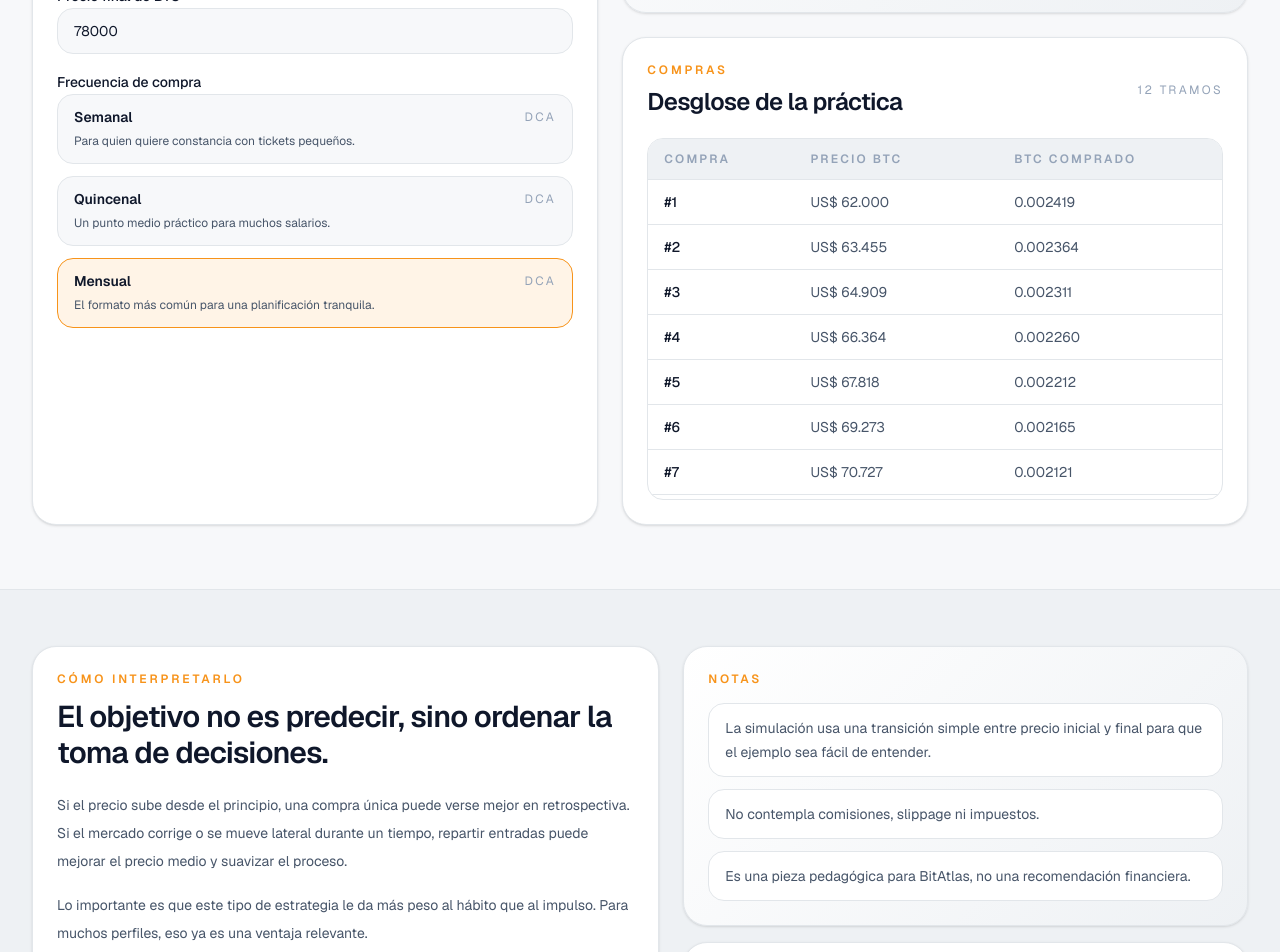
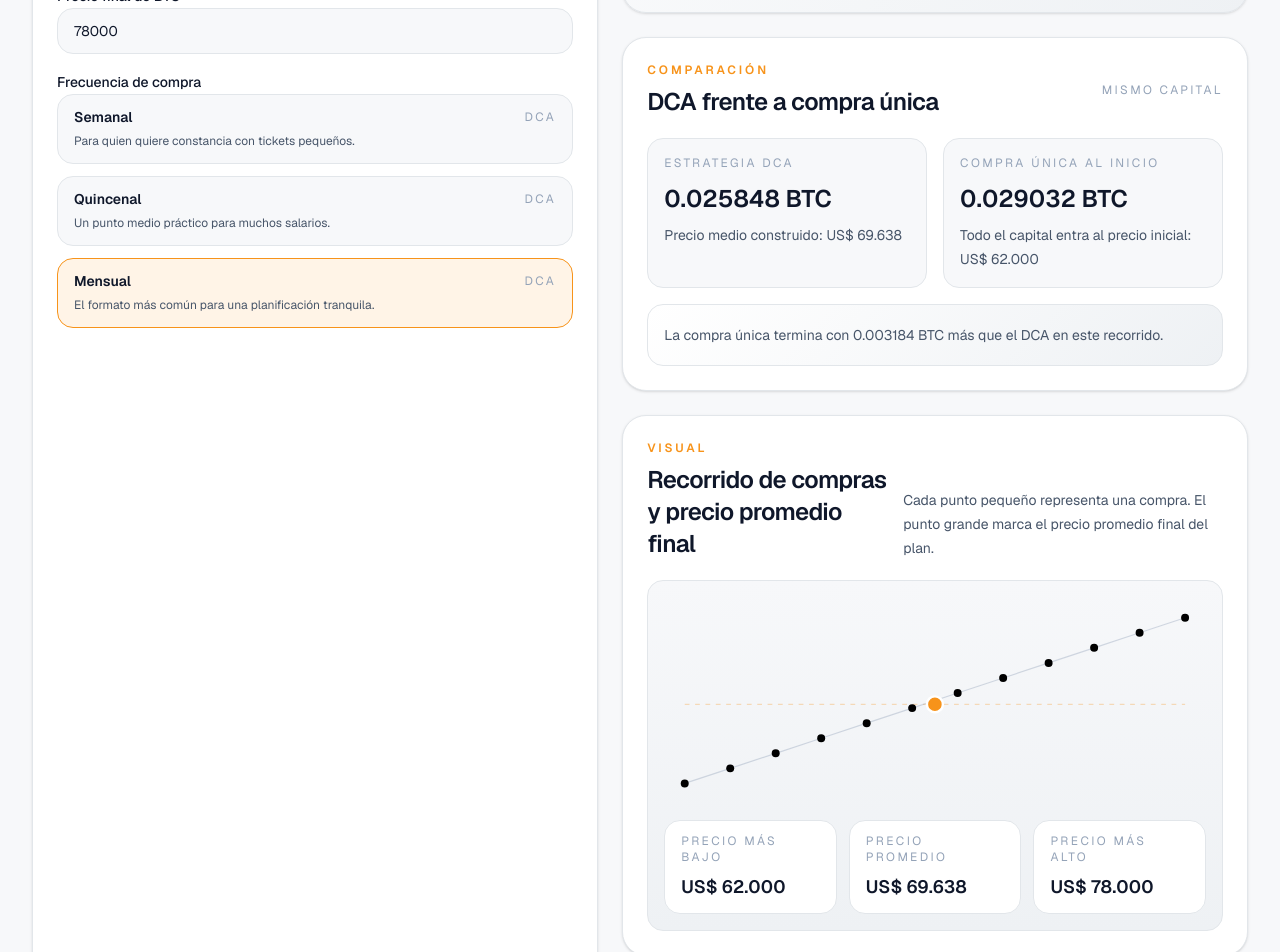
Before and after one commit to EmirMaya/BitcoinCharts, a Next.js app: page /dca-calculator in a window 1280 px wide. Shown: the part 1580-2532 px from the top of the page. Built offline with nearby package versions, Linux system fonts and the light colour scheme.

Commit message:
Mejoras en DCA, y chart DCA

```diff
--- a/app/components/CryptoMarketTable.tsx
+++ b/app/components/CryptoMarketTable.tsx
@@ -88,9 +88,8 @@ function fallbackView() {
           No se pudo cargar el top 30 en este momento
         </h3>
         <p className="max-w-2xl text-sm leading-7 text-text-secondary">
-          El módulo está preparado para consumir una API gratuita de mercado.
-          Si el proveedor no responde o excede el rate limit, la home sigue
-          funcionando sin romper la página.
+          Si el proveedor no responde o se pasa del rate limit, el resto sigue
+          funcionando con normalidad mientras vuelven los datos.
         </p>
       </div>
     </div>
@@ -153,7 +152,7 @@ export default async function CryptoMarketTable() {
           </p>
           <p className="mt-3 text-lg font-semibold">Momentum diario</p>
           <p className="mt-2 text-sm leading-6 text-text-secondary">
-            Lectura rápida de ganadores y perdedores sin salir de la portada.
+            Para detectar rápido ganadores y perdedores del día.
           </p>
         </div>
         <div className="rounded-2xl border border-border bg-card p-4">
--- a/app/components/Navbar.tsx
+++ b/app/components/Navbar.tsx
@@ -177,7 +177,8 @@ export default function Navbar() {
                         Panel visual
                       </p>
                       <p className="mt-2 text-sm text-text-secondary">
-                        Accesos rápidos a los gráficos principales de BitAtlas.
+                        Accesos rápidos para pasar del contexto histórico a lo
+                        on-chain y a la práctica de DCA.
                       </p>
                     </div>
                     <div className="mt-2 space-y-1">
--- a/app/dca-calculator/dca-calculator.tsx
+++ b/app/dca-calculator/dca-calculator.tsx
@@ -53,12 +53,67 @@ function formatPercentage(value: number) {
   return `${value >= 0 ? "+" : ""}${value.toFixed(2)}%`;
 }
 
+function buildPurchaseChartPoints(
+  prices: number[],
+  width: number,
+  height: number,
+  padding: number,
+) {
+  if (prices.length === 0) {
+    return [];
+  }
+
+  const minPrice = Math.min(...prices);
+  const maxPrice = Math.max(...prices);
+  const range = maxPrice - minPrice || 1;
+
+  return prices.map((price, index) => {
+    const x =
+      padding +
+      (index / Math.max(prices.length - 1, 1)) * (width - padding * 2);
+    const y =
+      height -
+      padding -
+      ((price - minPrice) / range) * (height - padding * 2);
+
+    return { x, y, price, index: index + 1 };
+  });
+}
+
 export default function DcaCalculator() {
-  const [amountPerBuy, setAmountPerBuy] = useState(INITIAL_VALUES.amountPerBuy);
-  const [numberOfBuys, setNumberOfBuys] = useState(INITIAL_VALUES.numberOfBuys);
-  const [startingPrice, setStartingPrice] = useState(INITIAL_VALUES.startingPrice);
-  const [endingPrice, setEndingPrice] = useState(INITIAL_VALUES.endingPrice);
+  const [amountPerBuyInput, setAmountPerBuyInput] = useState(
+    String(INITIAL_VALUES.amountPerBuy),
+  );
+  const [numberOfBuysInput, setNumberOfBuysInput] = useState(
+    String(INITIAL_VALUES.numberOfBuys),
+  );
+  const [startingPriceInput, setStartingPriceInput] = useState(
+    String(INITIAL_VALUES.startingPrice),
+  );
+  const [endingPriceInput, setEndingPriceInput] = useState(
+    String(INITIAL_VALUES.endingPrice),
+  );
   const [frequency, setFrequency] = useState<DcaFrequency>(INITIAL_VALUES.frequency);
+  const parsedAmountPerBuy = Number(amountPerBuyInput);
+  const parsedNumberOfBuys = Number(numberOfBuysInput);
+  const parsedStartingPrice = Number(startingPriceInput);
+  const parsedEndingPrice = Number(endingPriceInput);
+  const amountPerBuy =
+    Number.isFinite(parsedAmountPerBuy) && parsedAmountPerBuy >= 10
+      ? parsedAmountPerBuy
+      : INITIAL_VALUES.amountPerBuy;
+  const numberOfBuys =
+    Number.isFinite(parsedNumberOfBuys) && parsedNumberOfBuys >= 1
+      ? Math.floor(parsedNumberOfBuys)
+      : INITIAL_VALUES.numberOfBuys;
+  const startingPrice =
+    Number.isFinite(parsedStartingPrice) && parsedStartingPrice >= 1000
+      ? parsedStartingPrice
+      : INITIAL_VALUES.startingPrice;
+  const endingPrice =
+    Number.isFinite(parsedEndingPrice) && parsedEndingPrice >= 1000
+      ? parsedEndingPrice
+      : INITIAL_VALUES.endingPrice;
 
   const result = calculateDcaPlan({
     amountPerBuy,
@@ -72,6 +127,24 @@ export default function DcaCalculator() {
   const frequencyLabel = getFrequencyLabel(frequency);
   const isPositive = summary.profitLoss >= 0;
   const beatsLumpSum = summary.lumpSumDifference >= 0;
+  const chartWidth = 680;
+  const chartHeight = 260;
+  const chartPadding = 26;
+  const purchasePrices = purchases.map((purchase) => purchase.price);
+  const chartPoints = buildPurchaseChartPoints(
+    purchasePrices,
+    chartWidth,
+    chartHeight,
+    chartPadding,
+  );
+  const minChartPrice = Math.min(...purchasePrices);
+  const maxChartPrice = Math.max(...purchasePrices);
+  const chartRange = maxChartPrice - minChartPrice || 1;
+  const averagePriceY =
+    chartHeight -
+    chartPadding -
+    ((summary.averageBuyPrice - minChartPrice) / chartRange) *
+      (chartHeight - chartPadding * 2);
 
   return (
     <section className="grid gap-6 lg:grid-cols-[0.95fr_1.05fr]">
@@ -99,10 +172,9 @@ export default function DcaCalculator() {
               type="number"
               min={10}
               step={10}
-              value={amountPerBuy}
-              onChange={(event) =>
-                setAmountPerBuy(Math.max(10, Number(event.target.value) || 10))
-              }
+              value={amountPerBuyInput}
+              onChange={(event) => setAmountPerBuyInput(event.target.value)}
+              onBlur={() => setAmountPerBuyInput(String(amountPerBuy))}
               className="w-full rounded-2xl border border-border bg-background px-4 py-3 text-sm outline-none focus:border-btc"
             />
           </label>
@@ -116,10 +188,9 @@ export default function DcaCalculator() {
               min={1}
               max={120}
               step={1}
-              value={numberOfBuys}
-              onChange={(event) =>
-                setNumberOfBuys(Math.max(1, Number(event.target.value) || 1))
-              }
+              value={numberOfBuysInput}
+              onChange={(event) => setNumberOfBuysInput(event.target.value)}
+              onBlur={() => setNumberOfBuysInput(String(numberOfBuys))}
               className="w-full rounded-2xl border border-border bg-background px-4 py-3 text-sm outline-none focus:border-btc"
             />
           </label>
@@ -132,10 +203,9 @@ export default function DcaCalculator() {
               type="number"
               min={1000}
               step={1000}
-              value={startingPrice}
-              onChange={(event) =>
-                setStartingPrice(Math.max(1000, Number(event.target.value) || 1000))
-              }
+              value={startingPriceInput}
+              onChange={(event) => setStartingPriceInput(event.target.value)}
+              onBlur={() => setStartingPriceInput(String(startingPrice))}
               className="w-full rounded-2xl border border-border bg-background px-4 py-3 text-sm outline-none focus:border-btc"
             />
           </label>
@@ -148,10 +218,9 @@ export default function DcaCalculator() {
               type="number"
               min={1000}
               step={1000}
-              value={endingPrice}
-              onChange={(event) =>
-                setEndingPrice(Math.max(1000, Number(event.target.value) || 1000))
-              }
+              value={endingPriceInput}
+              onChange={(event) => setEndingPriceInput(event.target.value)}
+              onBlur={() => setEndingPriceInput(String(endingPrice))}
               className="w-full rounded-2xl border border-border bg-background px-4 py-3 text-sm outline-none focus:border-btc"
             />
           </label>
@@ -260,6 +329,157 @@ export default function DcaCalculator() {
           <div className="flex items-center justify-between gap-4">
             <div>
               <p className="text-xs font-semibold uppercase tracking-[0.24em] text-btc">
+                Comparación
+              </p>
+              <h3 className="mt-2 text-2xl font-semibold tracking-tight">
+                DCA frente a compra única
+              </h3>
+            </div>
+            <p className="text-xs uppercase tracking-[0.2em] text-text-muted">
+              Mismo capital
+            </p>
+          </div>
+
+          <div className="mt-5 grid gap-4 md:grid-cols-2">
+            <div className="rounded-2xl border border-border bg-background p-4">
+              <p className="text-xs uppercase tracking-[0.2em] text-text-muted">
+                Estrategia DCA
+              </p>
+              <p className="mt-3 text-2xl font-semibold">
+                {formatBitcoin(summary.totalBitcoin)}
+              </p>
+              <p className="mt-2 text-sm leading-6 text-text-secondary">
+                Precio medio construido: {formatCurrency(summary.averageBuyPrice)}
+              </p>
+            </div>
+
+            <div className="rounded-2xl border border-border bg-background p-4">
+              <p className="text-xs uppercase tracking-[0.2em] text-text-muted">
+                Compra única al inicio
+              </p>
+              <p className="mt-3 text-2xl font-semibold">
+                {formatBitcoin(summary.lumpSumBitcoin)}
+              </p>
+              <p className="mt-2 text-sm leading-6 text-text-secondary">
+                Todo el capital entra al precio inicial:{" "}
+                {formatCurrency(startingPrice)}
+              </p>
+            </div>
+          </div>
+
+          <div className="mt-4 rounded-2xl border border-border bg-[linear-gradient(135deg,var(--background-card),var(--background-secondary))] p-4">
+            <p className="text-sm leading-7 text-text-secondary">
+              {beatsLumpSum
+                ? `El DCA termina con ${formatBitcoin(
+                    summary.lumpSumDifference,
+                  )} más que la compra única en este recorrido.`
+                : `La compra única termina con ${formatBitcoin(
+                    Math.abs(summary.lumpSumDifference),
+                  )} más que el DCA en este recorrido.`}
+            </p>
+          </div>
+        </div>
+
+        <div className="rounded-3xl border border-border bg-card p-6 shadow-sm">
+          <div className="flex flex-col gap-3 md:flex-row md:items-end md:justify-between">
+            <div>
+              <p className="text-xs font-semibold uppercase tracking-[0.24em] text-btc">
+                Visual
+              </p>
+              <h3 className="mt-2 text-2xl font-semibold tracking-tight">
+                Recorrido de compras y precio promedio final
+              </h3>
+            </div>
+            <p className="text-sm leading-6 text-text-secondary">
+              Cada punto pequeño representa una compra. El punto grande marca el
+              precio promedio final del plan.
+            </p>
+          </div>
+
+          <div className="mt-5 overflow-hidden rounded-2xl border border-border bg-[linear-gradient(180deg,var(--background),var(--background-secondary))] p-4">
+            <svg
+              viewBox={`0 0 ${chartWidth} ${chartHeight}`}
+              className="h-auto w-full"
+              role="img"
+              aria-label="Gráfico de compras periódicas y precio promedio final"
+            >
+              <line
+                x1={chartPadding}
+                y1={averagePriceY}
+                x2={chartWidth - chartPadding}
+                y2={averagePriceY}
+                stroke="rgba(247,147,26,0.45)"
+                strokeDasharray="6 7"
+              />
+
+              {chartPoints.map((point, index) => {
+                const nextPoint = chartPoints[index + 1];
+
+                return (
+                  <g key={point.index}>
+                    {nextPoint ? (
+                      <line
+                        x1={point.x}
+                        y1={point.y}
+                        x2={nextPoint.x}
+                        y2={nextPoint.y}
+                        stroke="rgba(148,163,184,0.4)"
+                        strokeWidth="1.5"
+                      />
+                    ) : null}
+                    <circle
+                      cx={point.x}
+                      cy={point.y}
+                      r="5"
+                      fill="var(--price-line-color)"
+                    />
+                  </g>
+                );
+              })}
+
+              <circle
+                cx={chartWidth / 2}
+                cy={averagePriceY}
+                r="10"
+                fill="#f7931a"
+                stroke="var(--background-card)"
+                strokeWidth="3"
+              />
+            </svg>
+
+            <div className="mt-4 grid gap-3 sm:grid-cols-3">
+              <div className="rounded-2xl border border-border bg-card px-4 py-3">
+                <p className="text-xs uppercase tracking-[0.2em] text-text-muted">
+                  Precio más bajo
+                </p>
+                <p className="mt-2 text-lg font-semibold">
+                  {formatCurrency(minChartPrice)}
+                </p>
+              </div>
+              <div className="rounded-2xl border border-border bg-card px-4 py-3">
+                <p className="text-xs uppercase tracking-[0.2em] text-text-muted">
+                  Precio promedio
+                </p>
+                <p className="mt-2 text-lg font-semibold">
+                  {formatCurrency(summary.averageBuyPrice)}
+                </p>
+              </div>
+              <div className="rounded-2xl border border-border bg-card px-4 py-3">
+                <p className="text-xs uppercase tracking-[0.2em] text-text-muted">
+                  Precio más alto
+                </p>
+                <p className="mt-2 text-lg font-semibold">
+                  {formatCurrency(maxChartPrice)}
+                </p>
+              </div>
+            </div>
+          </div>
+        </div>
+
+        <div className="rounded-3xl border border-border bg-card p-6 shadow-sm">
+          <div className="flex items-center justify-between gap-4">
+            <div>
+              <p className="text-xs font-semibold uppercase tracking-[0.24em] text-btc">
                 Compras
               </p>
               <h3 className="mt-2 text-2xl font-semibold tracking-tight">
--- a/app/dca-calculator/page.tsx
+++ b/app/dca-calculator/page.tsx
@@ -12,20 +12,20 @@ const principles = [
   },
   {
     title: "Herramienta educativa",
-    text: "Esta calculadora no promete rendimiento. Sirve para visualizar cómo cambia el precio promedio y cómo evoluciona la acumulación según el recorrido del mercado.",
+    text: "No promete rendimiento. Ayuda a visualizar cómo cambia el precio promedio y cómo evoluciona la acumulación según el recorrido del mercado.",
   },
 ] as const;
 
 const notes = [
   "La simulación usa una transición simple entre precio inicial y final para que el ejemplo sea fácil de entender.",
   "No contempla comisiones, slippage ni impuestos.",
-  "Es una pieza pedagógica para BitAtlas, no una recomendación financiera.",
+  "Tómalo como una referencia educativa, no como una recomendación financiera.",
 ] as const;
 
 export const metadata = {
   title: "Calculadora DCA de Bitcoin",
   description:
-    "Simulador simple de Dollar Cost Averaging para practicar compras periódicas de Bitcoin dentro de BitAtlas.",
+    "Simulador simple de Dollar Cost Averaging para practicar compras periódicas de Bitcoin.",
 };
 
 export default function DcaCalculatorPage() {
@@ -46,9 +46,9 @@ export default function DcaCalculatorPage() {
                 Una calculadora simple para practicar compras periódicas de Bitcoin.
               </h1>
               <p className="max-w-2xl text-base leading-7 text-text-secondary sm:text-lg">
-                Este módulo está pensado para explicar la lógica del DCA de una
-                forma amable: cuánto invertirías, cuánto BTC podrías acumular y
-                qué precio promedio estarías construyendo con el paso del tiempo.
+                Acá puedes probar una idea simple de DCA sin vueltas: ver cuánto
+                invertirías, cuánto BTC podrías acumular y qué precio promedio
+                irías construyendo con el tiempo.
               </p>
             </div>
 
@@ -128,8 +128,8 @@ export default function DcaCalculatorPage() {
             </h2>
           </div>
           <p className="max-w-2xl text-sm leading-6 text-text-secondary">
-            Ajusta pocos parámetros y usa la tabla como referencia visual para
-            entender cómo cambia la acumulación de BTC en una estrategia DCA.
+            Ajusta pocos parámetros y mira cómo cambia la acumulación de BTC a
+            medida que repartes compras en el tiempo.
           </p>
         </div>
 
@@ -185,9 +185,8 @@ export default function DcaCalculatorPage() {
                 Combina esta práctica con contexto de mercado.
               </h3>
               <p className="mt-3 text-sm leading-7 text-text-secondary">
-                La calculadora te enseña la mecánica. El Rainbow Chart y el
-                precio realizado pueden ayudarte a sumar perspectiva histórica y
-                on-chain.
+                El Rainbow Chart y el precio realizado pueden ayudarte a sumar
+                perspectiva histórica y on-chain a esta forma de acumular.
               </p>
               <div className="mt-6 flex flex-col gap-3 sm:flex-row">
                 <Link
--- a/app/realized/page.tsx
+++ b/app/realized/page.tsx
@@ -3,7 +3,7 @@ import { RealizedPriceChart } from "./realized-price-chart";
 export const metadata = {
   title: "Precio Realizado de Bitcoin",
   description:
-    "Gráfico del precio realizado de Bitcoin con datos on-chain y visualización integrada en BitAtlas.",
+    "Gráfico del precio realizado de Bitcoin con datos on-chain.",
 };
 
 export default function RealizedPage() {
@@ -24,9 +24,8 @@ export default function RealizedPage() {
                 El costo base on-chain de Bitcoin en una lectura simple y visual.
               </h1>
               <p className="max-w-3xl text-base leading-7 text-text-secondary sm:text-lg">
-                Esta vista muestra el precio realizado de BTC para entender dónde
-                está el costo agregado del mercado y sumar una capa más profunda
-                al análisis del ciclo.
+                El precio realizado ayuda a ver dónde está el costo agregado del
+                mercado y suma una capa más profunda al análisis del ciclo.
               </p>
             </div>
           </div>
```
Also changed, not shown: app/page.tsx (+18 -18 lines), app/rainbow/page.tsx (+17 -18 lines).
